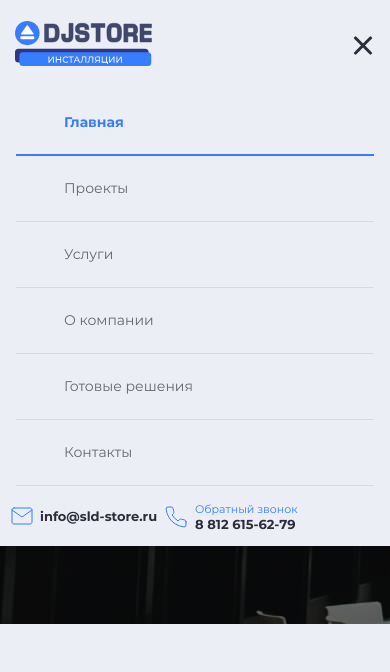
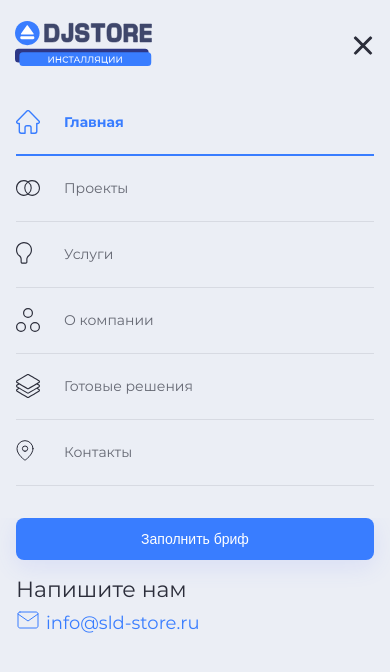
Before and after one commit to gagharutyunyan/dj-store-test, a plain HTML site: page index.html in a window 390 px wide. Both pictures are taken after a click on the element 363 px from the left and 45 px from the top of the page. Drawn offline with Linux system fonts and the light colour scheme; files whose address does not match are found by name.

```diff
--- a/css/style.css
+++ b/css/style.css
@@ -251,6 +251,10 @@
   top: -4px;
 }
 
+header .page-header__contacts .contact-email .contact-email--call-back {
+  display: none;
+}
+
 header .page-header__contacts .contact-callback {
   min-width: 134px;
 }
@@ -298,6 +302,7 @@
           align-items: center;
   font-style: normal;
   font-weight: 500;
+  padding: 0 25px;
 }
 
 .page-slider__conference .conference__description {
@@ -339,7 +344,6 @@
 }
 
 .page-slider__conference .conference__slider {
-  position: relative;
   overflow: hidden;
 }
 
@@ -418,7 +422,7 @@
   -webkit-box-pack: justify;
       -ms-flex-pack: justify;
           justify-content: space-between;
-  margin-top: 23px;
+  margin-top: 25px;
 }
 
 .btn {
@@ -498,6 +502,42 @@
     -webkit-transition: all 0.4s ease-out;
     -o-transition: all 0.4s ease-out;
     transition: all 0.4s ease-out;
+  }
+
+  .page-slider {
+    -webkit-box-pack: center;
+        -ms-flex-pack: center;
+            justify-content: center;
+  }
+
+  .page-slider__conference {
+    -webkit-box-orient: vertical;
+    -webkit-box-direction: normal;
+        -ms-flex-direction: column;
+            flex-direction: column;
+    -webkit-box-align: unset;
+        -ms-flex-align: unset;
+            align-items: unset;
+    margin-top: 40px;
+    width: auto;
+    min-height: auto;
+  }
+
+  .page-slider__conference .conference {
+    -webkit-box-pack: center;
+        -ms-flex-pack: center;
+            justify-content: center;
+  }
+
+  .page-slider__conference .conference__slider .slider li {
+    -webkit-transform: translate(230%, 100px);
+        -ms-transform: translate(230%, 100px);
+            transform: translate(230%, 100px);
+  }
+
+  .page-slider__conference .conference__slider--buttons {
+    margin-top: 0;
+    margin-bottom: 40px;
   }
 }
 
@@ -580,6 +620,10 @@
     border-radius: unset;
     background: none;
   }
+
+  .page-slider__conference {
+    margin-top: 120px;
+  }
 }
 
 @media (max-width: 960px) and (max-width: 400px) {
@@ -591,8 +635,52 @@
     border-radius: 0;
   }
 
+  header .page-header nav.opened {
+    min-height: 100vh;
+  }
+
   header .page-header nav .page-header__nav.opened {
     border: 0;
+    margin-bottom: 32px;
+  }
+
+  header .page-header__nav li {
+    position: relative;
+  }
+
+  header .page-header__nav li::before {
+    position: absolute;
+    content: '';
+    left: 0;
+    top: 20px;
+    width: 24px;
+    height: 24px;
+    background-repeat: no-repeat;
+  }
+
+  header .page-header__nav li.home::before {
+    background-image: url("../img/icons/home_icon.svg");
+  }
+
+  header .page-header__nav li.projects::before {
+    top: 24px;
+    background-image: url("../img/icons/projects_icon.svg");
+  }
+
+  header .page-header__nav li.ideas::before {
+    background-image: url("../img/icons/ideas_icon.svg");
+  }
+
+  header .page-header__nav li.about-company::before {
+    background-image: url("../img/icons/about-company_icon.svg");
+  }
+
+  header .page-header__nav li.completed-decisions::before {
+    background-image: url("../img/icons/completed-decisions_icon.svg");
+  }
+
+  header .page-header__nav li.contacts::before {
+    background-image: url("../img/icons/contacts_icon.svg");
   }
 
   header .page-header__nav li a {
@@ -600,4 +688,100 @@
     padding: 24px 0;
     padding-left: 48px;
   }
+
+  header .page-header__contacts {
+    width: 100%;
+    -webkit-box-align: center;
+        -ms-flex-align: center;
+            align-items: center;
+    -webkit-box-orient: vertical;
+    -webkit-box-direction: reverse;
+        -ms-flex-direction: column-reverse;
+            flex-direction: column-reverse;
+    -webkit-box-align: start;
+        -ms-flex-align: start;
+            align-items: flex-start;
+  }
+
+  header .page-header__contacts.opened {
+    height: 100%;
+    padding: 0 16px;
+    -webkit-transition: all 0.1s cubic-bezier(0.68, -0.55, 0.27, 1.55);
+    -o-transition: all 0.1s cubic-bezier(0.68, -0.55, 0.27, 1.55);
+    transition: all 0.1s cubic-bezier(0.68, -0.55, 0.27, 1.55);
+  }
+
+  header .page-header__contacts .contact-email {
+    position: relative;
+  }
+
+  header .page-header__contacts .contact-email .contact-email--call-back {
+    position: absolute;
+    display: inline;
+    line-height: 27px;
+    font-size: 22px;
+    font-weight: 500;
+    top: -36px;
+    left: 0;
+    color: #2b2d3a;
+  }
+
+  header .page-header__contacts .contact-email a {
+    color: #397dff;
+    font-size: 18px;
+    line-height: 22px;
+    font-weight: normal;
+  }
+
+  header .page-header__contacts .contact-callback {
+    display: none;
+  }
+
+  header .page-header__contacts .contact-brief {
+    display: block;
+    width: 100%;
+    margin-bottom: 52px;
+  }
+
+  header .page-header__contacts .contact-brief .brief {
+    width: 100%;
+    padding: 13px 0;
+  }
 }
+
+@media (max-width: 570px) {
+  .page-slider__conference .conference__slider .slider li::before {
+    display: none;
+  }
+
+  .page-slider__conference .conference__slider .slider {
+    width: 100%;
+    height: 355px;
+    margin-top: -75px;
+  }
+
+  .page-slider__conference .conference__slider .slider li {
+    max-width: unset;
+    margin-right: 0;
+  }
+
+  .page-slider__conference .conference__slider .slider li::before {
+    display: none;
+  }
+
+  .page-slider__conference .conference__slider .slider li.next {
+    -webkit-transform: translate(110%, 100px);
+        -ms-transform: translate(110%, 100px);
+            transform: translate(110%, 100px);
+  }
+
+  .page-slider__conference .conference__slider .slider__description {
+    font-size: 14px;
+    line-height: 160%;
+    color: white;
+  }
+
+  .btn {
+    padding: 10px 13px;
+  }
+}
--- a/index.html
+++ b/index.html
@@ -15,15 +15,16 @@
         <a href="#" class="page-header__logo"></a>
         <nav>
           <ul class="page-header__nav">
-            <li class="active"><a href="#">Главная</a></li>
-            <li><a href="#">Проекты</a></li>
-            <li><a href="#">Услуги</a></li>
-            <li><a href="#">О компании</a></li>
-            <li><a href="#">Готовые решения</a></li>
-            <li><a href="#">Контакты</a></li>
+            <li class="home active"><a href="#">Главная</a></li>
+            <li class="projects"><a href="#">Проекты</a></li>
+            <li class="ideas"><a href="#">Услуги</a></li>
+            <li class="about-company"><a href="#">О компании</a></li>
+            <li class="completed-decisions"><a href="#">Готовые решения</a></li>
+            <li class="contacts"><a href="#">Контакты</a></li>
           </ul>
           <ul class="page-header__contacts">
-            <li class="contact-email"><a href="mailto:info@sld-store.ru">info@sld-store.ru</a></li>
+            <li class="contact-email"><span class="contact-email--call-back">Напишите нам</span><a
+                href="mailto:info@sld-store.ru">info@sld-store.ru</a></li>
             <li class="contact-callback"><a href="tel:88126156279"><span>Обратный звонок</span> <br> 8 812 615-62-79</a>
             </li>
             <li class="contact-brief"><button class="btn brief">Заполнить бриф</button></li>
@@ -79,10 +80,10 @@
         </div>
       </div>
     </div>
-    <main class="page-main product">
+    <!-- <main class="page-main product">
       <div class="product__image"></div>
       <div class="product__description"></div>
-    </main>
+    </main> -->
 
     <script src="./js/index.min.js"></script>
   </div>
--- a/js/index.js
+++ b/js/index.js
@@ -9,10 +9,12 @@
 menuBurger.addEventListener('click', () => {
     if (menuBurger.firstChild.classList.contains('active')) {
         menuBurger.firstChild.classList.remove('active');
+        pageContacts.parentElement.classList.remove('opened');
         pageContacts.classList.remove('opened');
         pageNav.classList.remove('opened');
     } else {
         menuBurger.firstChild.classList.add('active');
+        pageContacts.parentElement.classList.add('opened');
         pageContacts.classList.add('opened');
         pageNav.classList.add('opened');
     }
```
Also changed, not shown: css/style.min.css, js/index.min.js.
